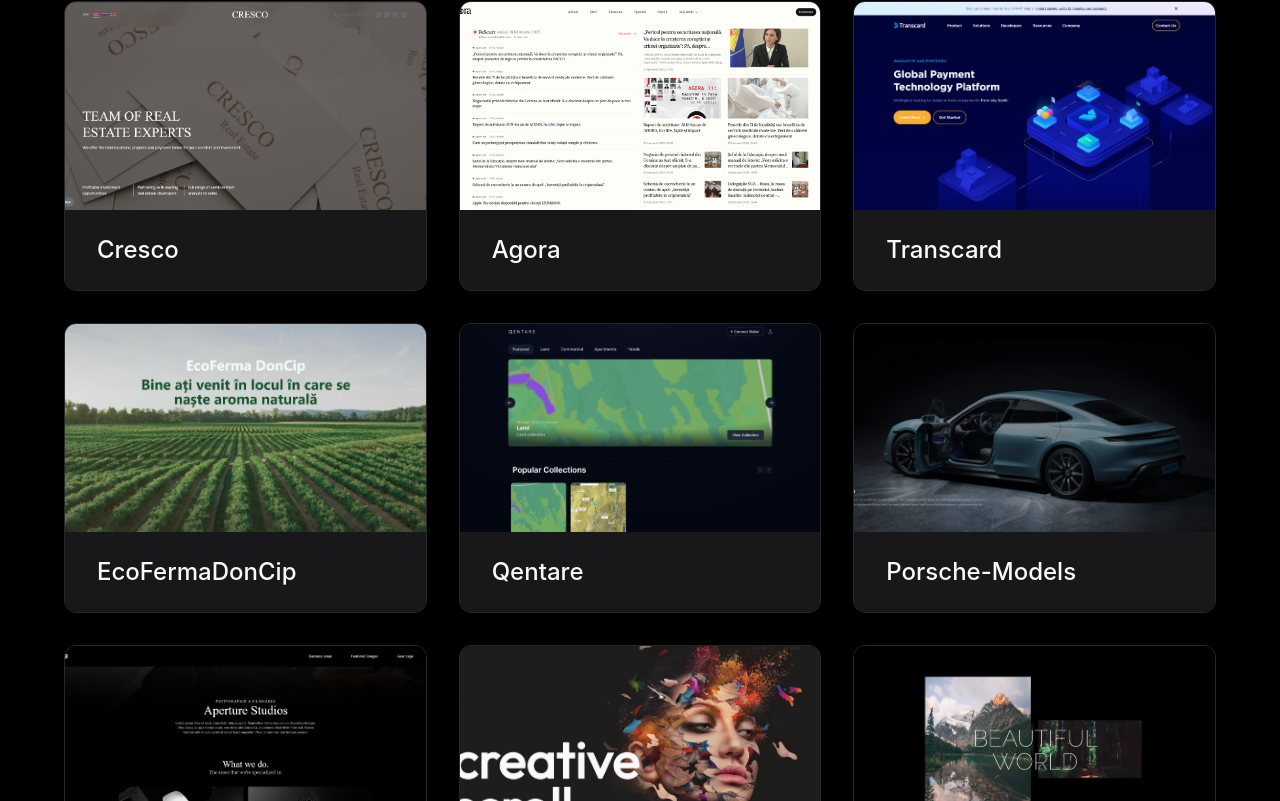
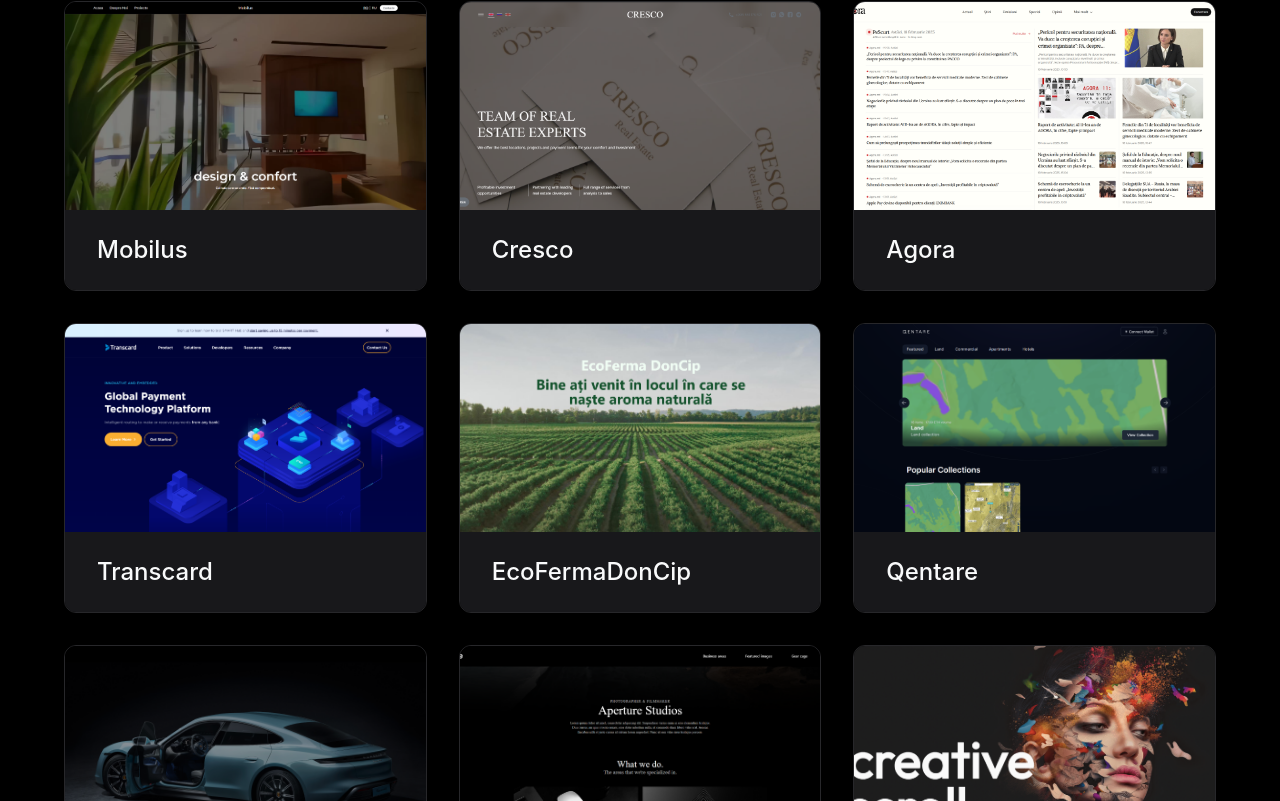
Before and after one commit to ValTar1999/Vladislav_Tarna_CV, a React (Create React App) app: page / in a window 1280 px wide. Shown: the part 4221-5022 px from the top of the page. Built offline with nearby package versions, Linux system fonts and the light colour scheme.

Commit message:
add new project

```diff
--- a/src/App.tsx
+++ b/src/App.tsx
@@ -33,6 +33,7 @@
 import Cresco from './img/Cresco.png';
 import Agora from './img/agora.png';
 import Photo from './img/photo.png';
+import Mobilus from './img/Mobilus.png';
 
 // Icons
 import Angular from './img/icons/angular-icon.svg';
@@ -178,6 +179,11 @@
   ];
 
   const projectsData = [
+    {
+      href: 'https://valtar1999.github.io/Mobilus/',
+      img: Mobilus,
+      title: 'Mobilus',
+    },
     {
       href: 'https://www.crescoestate.com/georgia/en-US',
       img: Cresco,
```
Also changed, not shown: src/img/Mobilus.png (added).
